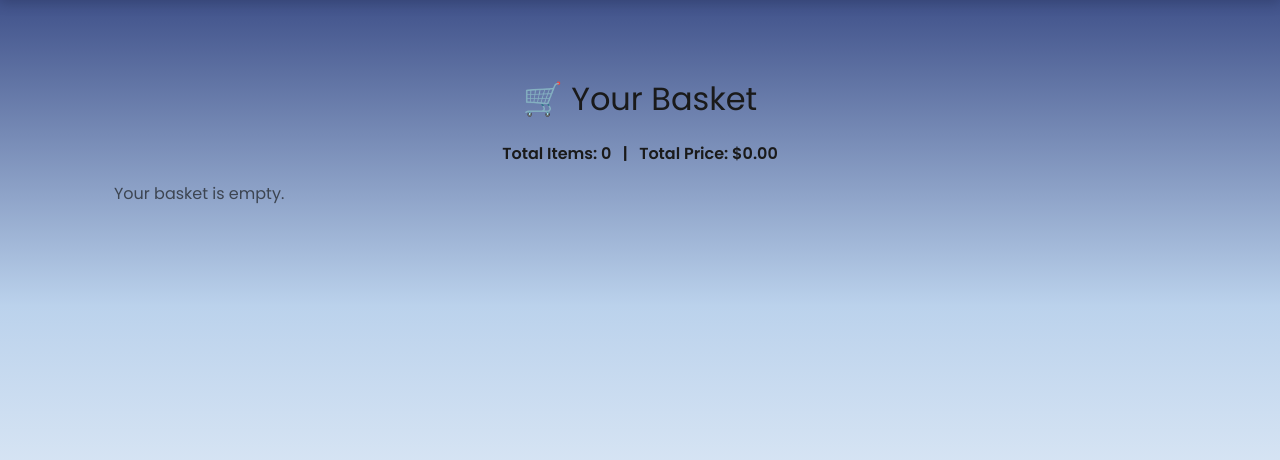
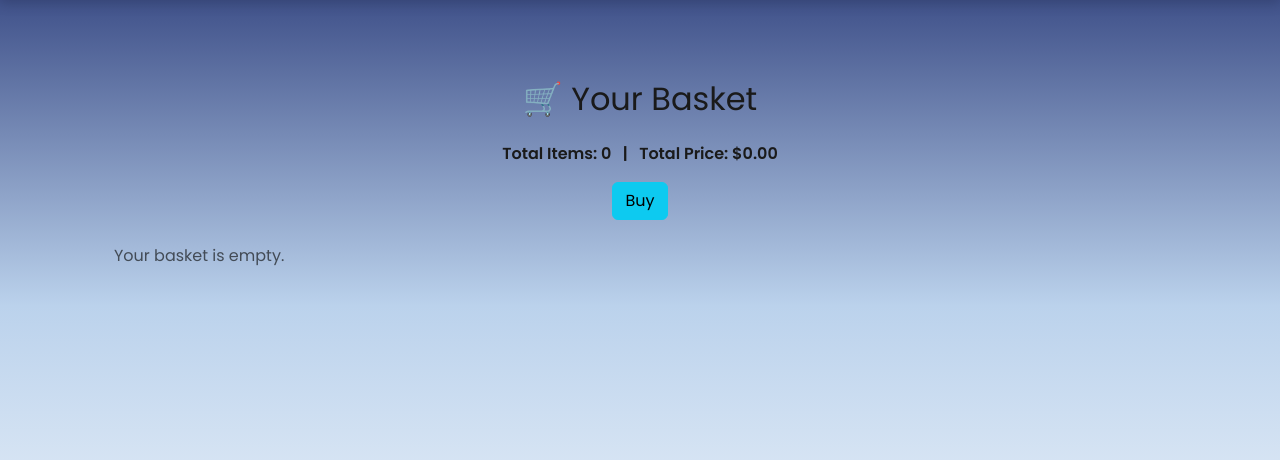
Before and after one commit to Alpha-programming/shop_blog, a Django app: page /basket/ in a window 1280 px wide. Shown: the part 94-554 px from the top of the page. Run offline with Django 5.2, Linux system fonts and the light colour scheme; the visitor is signed in with stand-in values (Sample User, id 1); data that the repository does not hold is empty.

Commit message:
buy page has been added

```diff
--- a/website/blog_app/templates/blog_app/basket.html
+++ b/website/blog_app/templates/blog_app/basket.html
@@ -7,6 +7,12 @@
   <h2 class="mb-4 text-center">🛒 Your Basket</h2>
   <div class="mb-3 text-center fw-semibold">
     Total Items: {{ total_items }} &nbsp;&nbsp;|&nbsp;&nbsp; Total Price: ${{ total_price|floatformat:2 }}
+  </div>
+  <div class='text-center gap-3 mt-2 mb-4'>
+    <form method="post" action="{% url 'buy' %}">
+      {% csrf_token %}
+      <button type="submit" class="btn btn-info">Buy</button>
+    </form>
   </div>
 
   {% if products_with_details %}
--- a/website/blog_app/urls.py
+++ b/website/blog_app/urls.py
@@ -21,6 +21,7 @@ urlpatterns = [
     path('basket/increase/<int:item_id>/', views.increase_quantity, name='increase_quantity'),
     path('basket/decrease/<int:item_id>/', views.decrease_quantity, name='decrease_quantity'),
     path('contact/', views.contact_view, name='contact'),
+    path('buy/', views.render_buy_page, name='buy'),
     path('logout/', views.user_logout, name='logout'),
     path('search/', views.search, name='search'),
 ]
--- a/website/blog_app/views.py
+++ b/website/blog_app/views.py
@@ -375,6 +375,8 @@ def contact_view(request):
 
     return render(request, 'blog_app/contacts.html', {'form': form})
 
+def render_buy_page(request):
+    return render(request, 'blog_app/buy.html')
 
 def user_logout(request):
     logout(request)
```
Also changed, not shown: website/blog_app/templates/blog_app/buy.html (added, +7 -0 lines).
